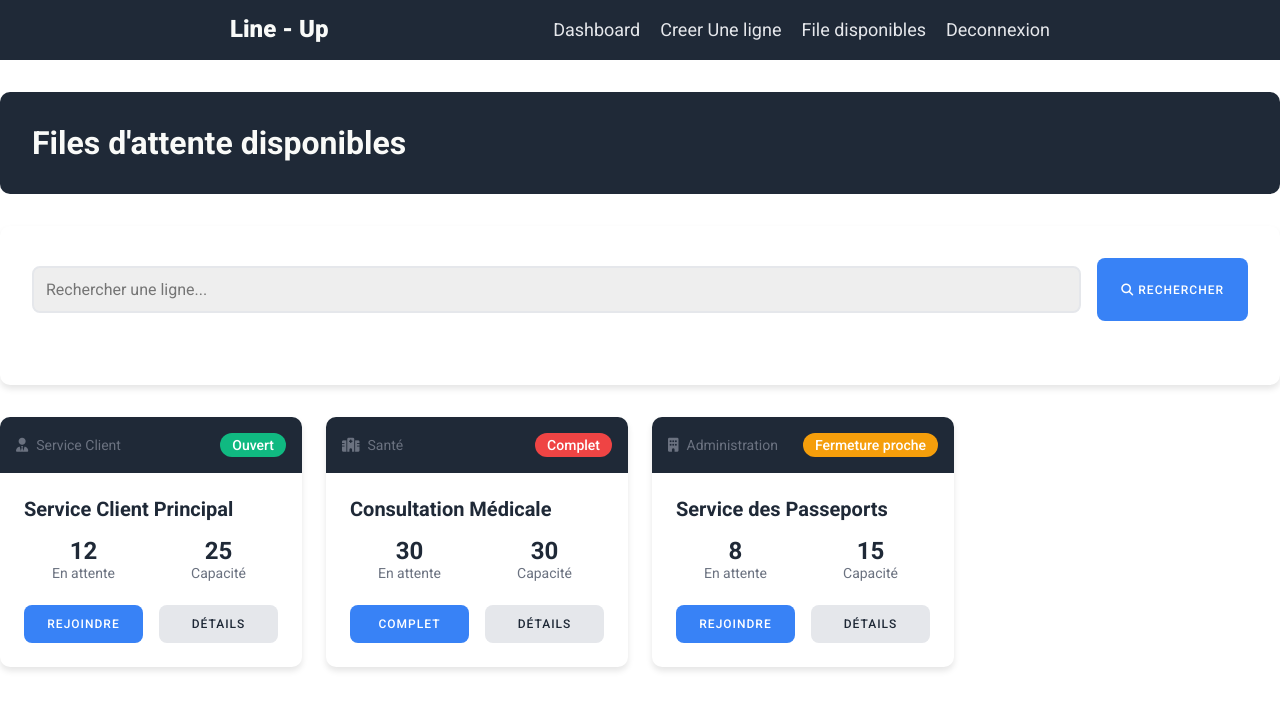
After one commit to Ishimw3/queu-management, a PHP site: page /lines.html in a window 1280 px wide. The commit adds this page. Shown: the top 710 px of the page. Run offline with PHP 8.4, Linux system fonts and the light colour scheme.

Commit message:
dashboard added

```diff
--- a/index.html
+++ b/index.html
@@ -1,5 +1,5 @@
 <!DOCTYPE html>
-<html lang="en">
+<html lang="fr">
 <head>
     <meta charset="UTF-8">
     <meta name="viewport" content="width=device-width, initial-scale=1.0">
--- /dev/null
+++ b/lines.html
@@ -0,0 +1,329 @@
+<!DOCTYPE html>
+<html lang="fr">
+<head>
+    <meta charset="UTF-8">
+    <meta name="viewport" content="width=device-width, initial-scale=1.0">
+    <link rel="stylesheet" href="style.css">
+    <link rel="stylesheet" href="asset/css/fontawesome.css">
+    <link rel="stylesheet" href="asset/css/all.css">
+    <title>Line - Up | Files disponibles</title>
+    <style>
+        .available-lines-container {
+            padding: 2rem 0;
+        }
+
+        .page-header {
+            background: #1f2937;
+            color: #f9faf8;
+            padding: 2rem;
+            border-radius: 10px;
+            margin-bottom: 2rem;
+            display: flex;
+            justify-content: space-between;
+            align-items: center;
+        }
+
+        .page-header h1 {
+            font-size: 2rem;
+            margin: 0;
+        }
+
+        .search-bar {
+            background: white;
+            padding: 1rem;
+            border-radius: 8px;
+            margin-bottom: 2rem;
+            display: flex;
+            gap: 1rem;
+        }
+
+        .search-bar input {
+            flex: 1;
+            padding: 0.75rem;
+            border: 2px solid #e5e7eb;
+            border-radius: 8px;
+            font-size: 1rem;
+        }
+
+        .filter-buttons {
+            display: flex;
+            gap: 1rem;
+            margin-bottom: 1.5rem;
+        }
+
+        .filter-button {
+            padding: 0.5rem 1rem;
+            border: 2px solid #e5e7eb;
+            border-radius: 20px;
+            background: white;
+            cursor: pointer;
+            transition: all 0.3s;
+        }
+
+        .filter-button.active {
+            background: #3882f6;
+            color: white;
+            border-color: #3882f6;
+        }
+
+        .lines-grid {
+            display: grid;
+            grid-template-columns: repeat(auto-fill, minmax(300px, 1fr));
+            gap: 1.5rem;
+        }
+
+        .line-card {
+            background: white;
+            border-radius: 10px;
+            box-shadow: 0 4px 6px rgba(0, 0, 0, 0.1);
+            overflow: hidden;
+        }
+
+        .line-card-header {
+            background: #1f2937;
+            color: white;
+            padding: 1rem;
+            display: flex;
+            justify-content: space-between;
+            align-items: center;
+        }
+
+        .line-status {
+            padding: 0.25rem 0.75rem;
+            border-radius: 15px;
+            font-size: 0.875rem;
+            font-weight: 500;
+        }
+
+        .status-open {
+            background: #10b981;
+        }
+
+        .status-full {
+            background: #ef4444;
+        }
+
+        .status-closing {
+            background: #f59e0b;
+        }
+
+        .line-card-body {
+            padding: 1.5rem;
+        }
+
+        .line-info {
+            margin-bottom: 1rem;
+        }
+
+        .line-info h3 {
+            margin: 0;
+            color: #1f2937;
+            font-size: 1.25rem;
+            margin-bottom: 0.5rem;
+        }
+
+        .line-type {
+            color: #6b7280;
+            font-size: 0.875rem;
+            display: flex;
+            align-items: center;
+            gap: 0.5rem;
+        }
+
+        .line-stats {
+            display: grid;
+            grid-template-columns: repeat(2, 1fr);
+            gap: 1rem;
+            margin: 1rem 0;
+        }
+
+        .stat-item {
+            text-align: center;
+        }
+
+        .stat-value {
+            font-size: 1.5rem;
+            font-weight: 600;
+            color: #1f2937;
+        }
+
+        .stat-label {
+            font-size: 0.875rem;
+            color: #6b7280;
+        }
+
+        .line-actions {
+            display: flex;
+            gap: 1rem;
+            margin-top: 1.5rem;
+        }
+
+        .action-button {
+            flex: 1;
+            padding: 0.75rem;
+            border-radius: 8px;
+            border: none;
+            font-weight: 500;
+            cursor: pointer;
+            transition: background-color 0.3s;
+        }
+
+        .join-button {
+            background: #3882f6;
+            color: white;
+        }
+
+        .info-button {
+            background: #e5e7eb;
+            color: #1f2937;
+        }
+
+        .join-button:hover {
+            background: #2563eb;
+        }
+
+        .info-button:hover {
+            background: #d1d5db;
+        }
+
+        .waiting-time {
+            display: flex;
+            align-items: center;
+            gap: 0.5rem;
+            color: #6b7280;
+            font-size: 0.875rem;
+            margin-top: 0.5rem;
+        }
+    </style>
+</head>
+<body>
+    <header>
+        <div class="container">
+            <div class="header-wrap">
+                <div class="header-item logo">
+                    Line - Up
+                </div>
+                <div class="header-item">
+                    <div class="sub"><a href="">Dashboard</a></div>
+                    <div class="sub"><a href="login.html">Creer Une ligne</a></div>
+                    <div class="sub"><a href="login.html">File disponibles</a></div>
+                    <div class="sub"><a href="login.html">Deconnexion</a></div>
+                </div>
+            </div>
+        </div>
+    </header>
+
+    <div class="container available-lines-container">
+        <div class="page-header">
+            <h1>Files d'attente disponibles</h1>
+        </div>
+
+        <div class="search-section">
+            <div class="search-box">
+              <input
+                type="text"
+                class="search-input"
+                placeholder="Rechercher une ligne..."
+              />
+              <button class="search-button">
+                <i class="fas fa-search"></i> Rechercher
+              </button>
+            </div>
+          </div>
+
+
+        <div class="lines-grid">
+            <!-- File d'attente 1 -->
+            <div class="line-card">
+                <div class="line-card-header">
+                    <span class="line-type">
+                        <i class="fas fa-user-tie"></i> Service Client
+                    </span>
+                    <span class="line-status status-open">Ouvert</span>
+                </div>
+                <div class="line-card-body">
+                    <div class="line-info">
+                        <h3>Service Client Principal</h3>
+
+                    </div>
+                    <div class="line-stats">
+                        <div class="stat-item">
+                            <div class="stat-value">12</div>
+                            <div class="stat-label">En attente</div>
+                        </div>
+                        <div class="stat-item">
+                            <div class="stat-value">25</div>
+                            <div class="stat-label">Capacité</div>
+                        </div>
+                    </div>
+                    <div class="line-actions">
+                        <button class="action-button join-button">Rejoindre</button>
+                        <button class="action-button info-button">Détails</button>
+                    </div>
+                </div>
+            </div>
+
+            <!-- File d'attente 2 -->
+            <div class="line-card">
+                <div class="line-card-header">
+                    <span class="line-type">
+                        <i class="fas fa-hospital"></i> Santé
+                    </span>
+                    <span class="line-status status-full">Complet</span>
+                </div>
+                <div class="line-card-body">
+                    <div class="line-info">
+                        <h3>Consultation Médicale</h3>
+
+                    </div>
+                    <div class="line-stats">
+                        <div class="stat-item">
+                            <div class="stat-value">30</div>
+                            <div class="stat-label">En attente</div>
+                        </div>
+                        <div class="stat-item">
+                            <div class="stat-value">30</div>
+                            <div class="stat-label">Capacité</div>
+                        </div>
+                    </div>
+                    <div class="line-actions">
+                        <button class="action-button join-button" disabled>Complet</button>
+                        <button class="action-button info-button">Détails</button>
+                    </div>
+                </div>
+            </div>
+
+            <!-- File d'attente 3 -->
+            <div class="line-card">
+                <div class="line-card-header">
+                    <span class="line-type">
+                        <i class="fas fa-building"></i> Administration
+                    </span>
+                    <span class="line-status status-closing">Fermeture proche</span>
+                </div>
+                <div class="line-card-body">
+                    <div class="line-info">
+                        <h3>Service des Passeports</h3>
+
+                    </div>
+                    <div class="line-stats">
+                        <div class="stat-item">
+                            <div class="stat-value">8</div>
+                            <div class="stat-label">En attente</div>
+                        </div>
+                        <div class="stat-item">
+                            <div class="stat-value">15</div>
+                            <div class="stat-label">Capacité</div>
+                        </div>
+                    </div>
+                    <div class="line-actions">
+                        <button class="action-button join-button">Rejoindre</button>
+                        <button class="action-button info-button">Détails</button>
+                    </div>
+                </div>
+            </div>
+
+        </div>
+    </div>
+</body>
+</html>
--- a/style.css
+++ b/style.css
@@ -1,8 +1,11 @@
 @import url('https://fonts.googleapis.com/css2?family=Roboto:ital,wght@0,100;0,300;0,400;0,500;0,700;0,900;1,100;1,300;1,400;1,500;1,700;1,900&display=swap');
+@import url('https://fonts.googleapis.com/css?family=Montserrat:400,800');
+
 
 html {
     width: 100%;
     background: #ffffff;
+	font-family: 'Monserrat';
 }
 
 body {
@@ -191,8 +194,11 @@ footer {
     padding-top: 30px;
 }
 
+.dash {
+	justify-content: center;
+	text-align: center
+}
 
-@import url('https://fonts.googleapis.com/css?family=Montserrat:400,800');
 
 
 body {
@@ -393,3 +399,248 @@ form a {
 	height: 40px;
 	width: 40px;
 }
+
+/** Creer ligne **/
+
+.create-line-container {
+	padding: 2rem 0;
+}
+
+.page-title {
+	background: #1f2937;
+	color: #f9faf8;
+	padding: 2rem;
+	border-radius: 10px;
+	margin-bottom: 2rem;
+}
+
+.page-title h1 {
+	font-size: 2rem;
+	margin-bottom: 0.5rem;
+}
+
+.page-title p {
+	color: #e5e7eb;
+	font-size: 1.1rem;
+}
+
+.create-line-form {
+	background: white;
+	padding: 2rem;
+	border-radius: 10px;
+	box-shadow: 0 4px 6px rgba(0, 0, 0, 0.1);
+}
+
+.form-section {
+	margin-bottom: 2rem;
+}
+
+.form-section h2 {
+	color: #1f2937;
+	font-size: 1.5rem;
+	margin-bottom: 1rem;
+	padding-bottom: 0.5rem;
+	border-bottom: 2px solid #e5e7eb;
+}
+
+.form-group {
+	margin-bottom: 1.5rem;
+}
+
+.form-group label {
+	display: block;
+	color: #1f2937;
+	margin-bottom: 0.5rem;
+	font-weight: 500;
+}
+
+.form-group input,
+.form-group select,
+.form-group textarea {
+	width: 100%;
+	padding: 0.75rem;
+	border: 2px solid #e5e7eb;
+	border-radius: 8px;
+	font-size: 1rem;
+	transition: border-color 0.3s;
+}
+
+.form-group input:focus,
+.form-group select:focus,
+.form-group textarea:focus {
+	border-color: #3882f6;
+	outline: none;
+}
+
+.checkbox-group {
+	display: flex;
+	align-items: center;
+	gap: 0.5rem;
+	margin-top: 1rem;
+}
+
+.checkbox-group input[type="checkbox"] {
+	width: auto;
+}
+
+.time-inputs {
+	display: grid;
+	grid-template-columns: 1fr 1fr;
+	gap: 1rem;
+}
+
+.action-buttons {
+	display: flex;
+	gap: 1rem;
+	margin-top: 2rem;
+	justify-content: flex-end;
+}
+
+.submit-button {
+	background: #3882f6;
+	color: white;
+	border: none;
+	padding: 0.75rem 2rem;
+	border-radius: 8px;
+	font-weight: 600;
+	cursor: pointer;
+	transition: background-color 0.3s;
+}
+
+.cancel-button {
+	background: #e5e7eb;
+	color: #1f2937;
+	border: none;
+	padding: 0.75rem 2rem;
+	border-radius: 8px;
+	font-weight: 600;
+	cursor: pointer;
+	transition: background-color 0.3s;
+}
+
+.submit-button:hover {
+	background: #2563eb;
+}
+
+.cancel-button:hover {
+	background: #d1d5db;
+}
+
+.info-text {
+	color: #6b7280;
+	font-size: 0.9rem;
+	margin-top: 0.5rem;
+}
+
+/** dashboard **/
+
+.dashboard-container {
+	padding: 2rem 0;
+  }
+
+  .greeting {
+	background: #1f2937;
+	color: #f9faf8;
+	padding: 2rem;
+	border-radius: 10px;
+	margin-bottom: 2rem;
+  }
+
+  .greeting h1 {
+	font-size: 2.5rem;
+	margin-bottom: 0.5rem;
+  }
+
+  .greeting p {
+	color: #e5e7eb;
+  }
+
+  .search-section {
+	background: white;
+	padding: 2rem;
+	border-radius: 10px;
+	box-shadow: 0 4px 6px rgba(0, 0, 0, 0.1);
+	margin-bottom: 2rem;
+  }
+
+  .search-box {
+	display: flex;
+	gap: 1rem;
+	margin-bottom: 2rem;
+  }
+
+  .search-input {
+	flex: 1;
+	padding: 0.75rem;
+	border: 2px solid #e5e7eb;
+	border-radius: 8px;
+	font-size: 1rem;
+  }
+
+  .search-button {
+	background: #3882f6;
+	color: white;
+	border: none;
+	padding: 0.75rem 1.5rem;
+	border-radius: 8px;
+	cursor: pointer;
+	font-weight: 500;
+  }
+
+  .quick-actions {
+	display: grid;
+	grid-template-columns: repeat(auto-fit, minmax(250px, 1fr));
+	gap: 1.5rem;
+	margin-bottom: 2rem;
+  }
+
+  .action-card {
+	background: white;
+	padding: 1.5rem;
+	border-radius: 10px;
+	box-shadow: 0 4px 6px rgba(0, 0, 0, 0.1);
+	text-align: center;
+  }
+
+  .action-card i {
+	font-size: 2rem;
+	color: #3882f6;
+	margin-bottom: 1rem;
+  }
+
+  .action-card h3 {
+	color: #1f2937;
+	margin-bottom: 0.5rem;
+  }
+
+  .action-card p {
+	color: #6b7280;
+	font-size: 0.9rem;
+  }
+
+  .create-line-section {
+	background: #3882f6;
+	color: white;
+	padding: 2rem;
+	border-radius: 10px;
+	text-align: center;
+  }
+
+  .create-line-section h2 {
+	margin-bottom: 1rem;
+  }
+
+  .create-line-button {
+	background: white;
+	color: #3882f6;
+	border: none;
+	padding: 0.75rem 2rem;
+	border-radius: 8px;
+	font-weight: 600;
+	cursor: pointer;
+	transition: background-color 0.3s;
+  }
+
+  .create-line-button:hover {
+	background: #f3f4f6;
+  }
```
Also changed, not shown: create-line.html (added, +85 -0 lines), dashboard.html (added, +77 -0 lines).
